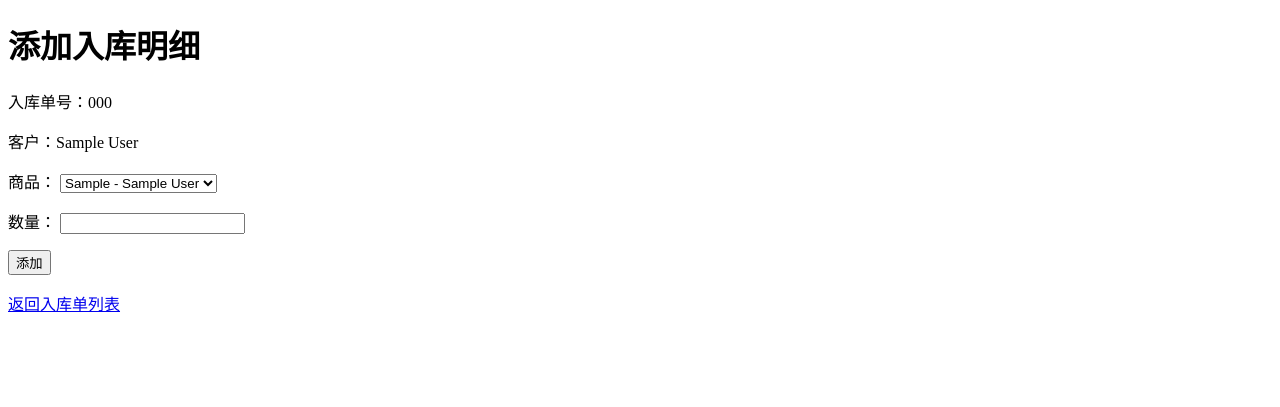
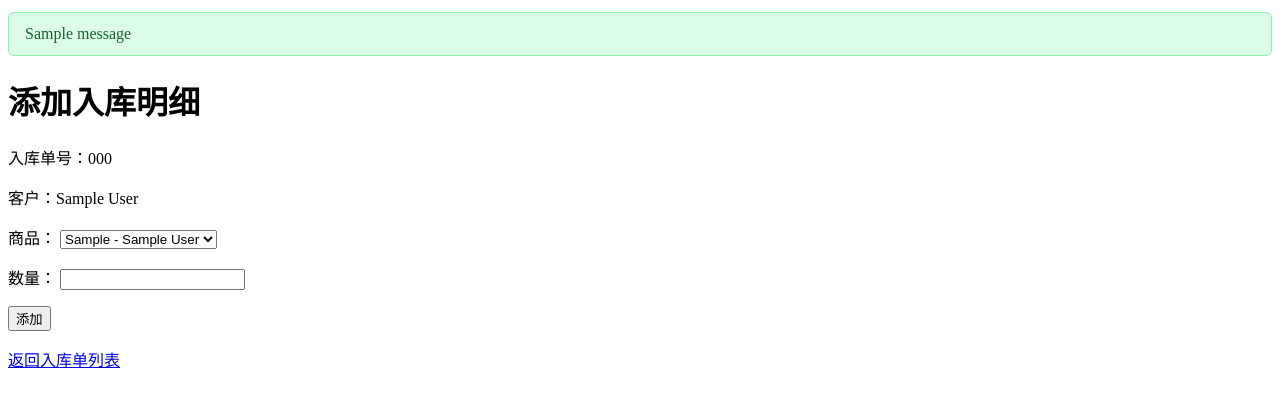
Before and after one commit to wangxixiang/learnDjango, a Django app: page /inbound/1/items/create/ in a window 1280 px wide. Shown: the top 407 px of the page. Run offline with Django 5.2, Linux system fonts and the light colour scheme; tables that the repository leaves empty hold one stand-in row (values such as "Sample post"); one stand-in notice (Sample message) is shown.

Commit message:
增加联合唯一键，存之前也检查下有没有重复

```diff
--- a/hello/models.py
+++ b/hello/models.py
@@ -213,6 +213,14 @@ class InboundItem(models.Model):
 
     quantity = models.PositiveIntegerField()
 
+    class Meta:
+        constraints = [
+            models.UniqueConstraint(
+                fields=["inbound_order", "customer_product"],
+                name="unique_inbound_order_product",
+            )
+        ]
+
     def __str__(self):
         return f"{self.inbound_order.code} - {self.customer_product.customer_sku}"
 
--- a/hello/templates/hello/home.html
+++ b/hello/templates/hello/home.html
@@ -13,12 +13,15 @@
         入库单列表
     </a>
     <br/>
+   <a href="{% url 'inbound_create' %}">
+        新建入库单
+    </a>
+        <br/>
    <a href="{% url 'inventory_list' %}">
         库存列表
     </a>
 
 
-
 </body>
 
 </html>
--- a/hello/templates/hello/inbound_item_create.html
+++ b/hello/templates/hello/inbound_item_create.html
@@ -4,10 +4,37 @@
 <head>
     <meta charset="UTF-8">
     <title>添加入库明细</title>
+    <style>
+        .message {
+            padding: 12px 16px;
+            margin: 12px 0;
+            border-radius: 6px;
+            font-size: 16px;
+        }
+
+        .message.success {
+            color: #166534;
+            background-color: #dcfce7;
+            border: 1px solid #86efac;
+        }
+
+        .message.warning {
+            color: #854d0e;
+            background-color: #fef3c7;
+            border: 1px solid #fcd34d;
+        }
+    </style>
 </head>
 
 <body>
-
+    {% comment %} 显示带颜色的消息 {% endcomment %}
+        {% if messages %}
+            {% for message in messages %}
+                <div class="message {{ message.tags }}">
+                    {{ message }}
+                </div>
+            {% endfor %}
+        {% endif %}
     <h1>添加入库明细</h1>
 
     <p>
--- a/hello/views.py
+++ b/hello/views.py
@@ -138,6 +138,13 @@ def inbound_item_create(request, order_id):
 
         customer_product_id = request.POST.get("customer_product")
         quantity = request.POST.get("quantity")
+        # 防止重复添加同一个产品
+        if InboundItem.objects.filter(
+            inbound_order=order, customer_product_id=customer_product_id
+        ).exists():
+            messages.warning(request, "该产品已存在，请勿重复添加。")
+            print("该产品已存在，请勿重复添加。")
+            return redirect("inbound_item_create", order_id=order.id)
 
         InboundItem.objects.create(
             inbound_order=order,
```
Also changed, not shown: hello/migrations/0002_inbounditem_unique_inbound_order_product.py (added).
